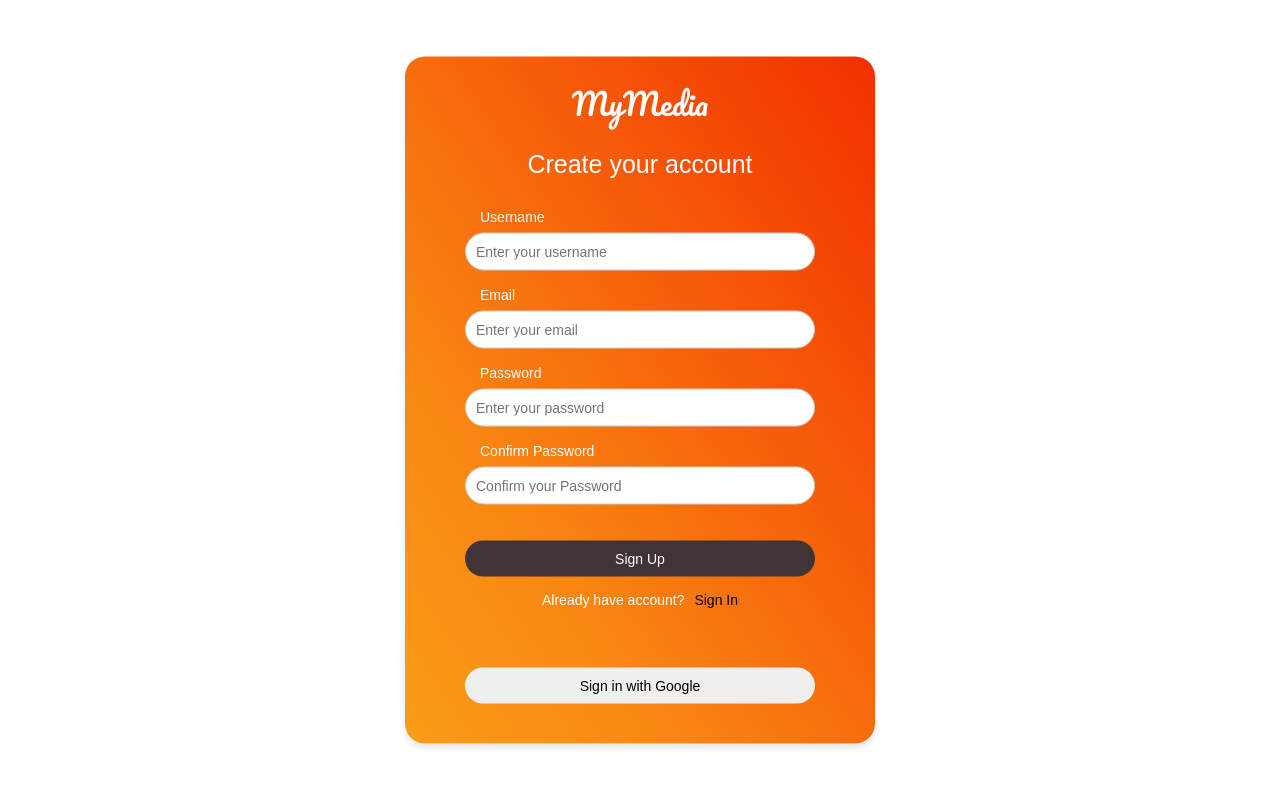
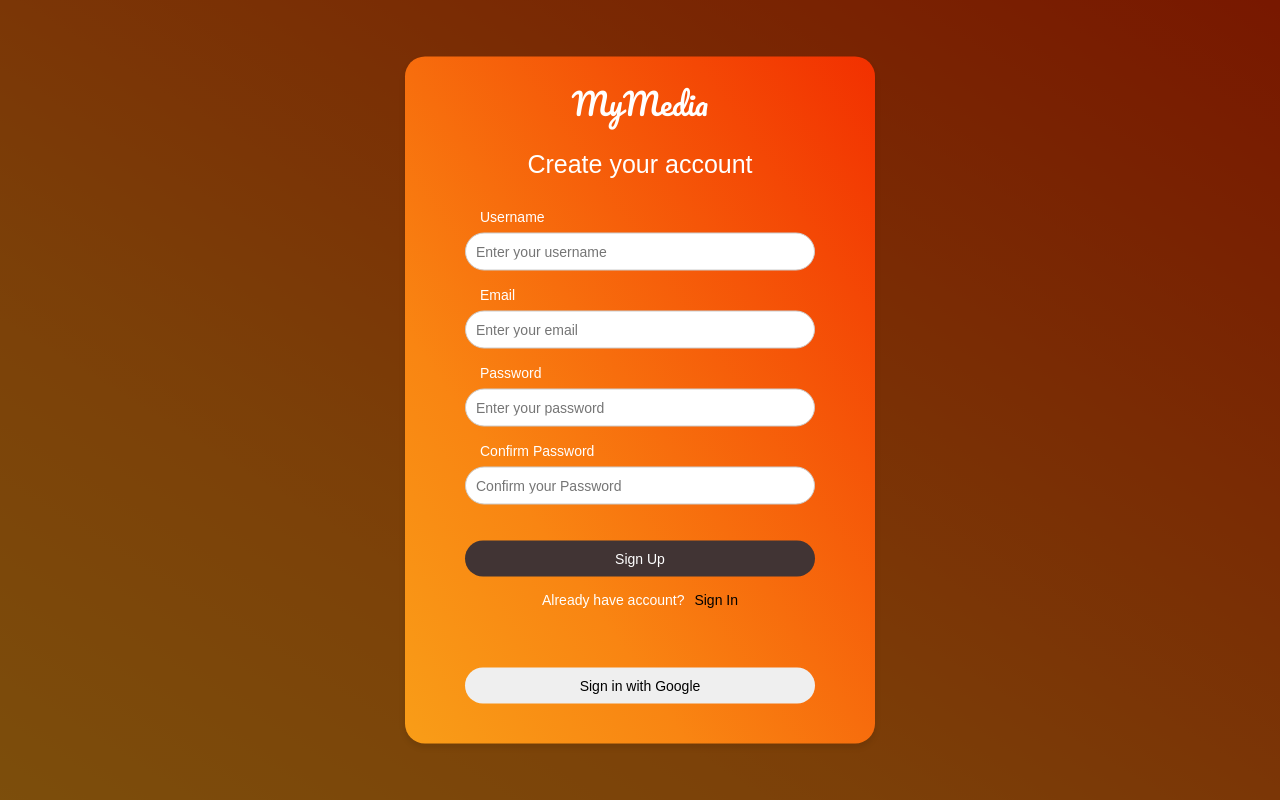
Before and after one commit to mnedza/MyMedia, a React (Vite) app in the folder client/: page / in a window 1280 px wide. Built offline with nearby package versions, Linux system fonts and the light colour scheme.

Commit message:
Added Background component and added it to AuthPage

```diff
--- /dev/null
+++ b/client/src/GeneralComponents/Background/Background.module.css
@@ -0,0 +1,20 @@
+.background {
+  position: absolute;
+  /* background-color: red; */
+  width: 100%;
+  height: 100%;
+
+  background: linear-gradient(
+    to top right,
+    #f9ad1b -20%,
+    #f98512 30%,
+    #f23000 100%
+  );
+}
+
+.shadow {
+  position: absolute;
+  width: 100%;
+  height: 100%;
+  background-color: rgba(0, 0, 0, 0.5);
+}
--- /dev/null
+++ b/client/src/GeneralComponents/Background/Background.tsx
@@ -0,0 +1,17 @@
+import styles from "./Background.module.css";
+
+interface BackgroundProps {
+  children: React.ReactNode;
+}
+
+const Background: React.FC<BackgroundProps> = ({
+  children,
+}: BackgroundProps) => {
+  return (
+    <div className={styles.background}>
+      <div className={styles.shadow}>{children}</div>
+    </div>
+  );
+};
+
+export default Background;
--- a/client/src/MainSocialMediaApp/Auth/components/AuthForm.module.css
+++ b/client/src/MainSocialMediaApp/Auth/components/AuthForm.module.css
@@ -7,14 +7,15 @@
   left: 50%;
   transform: translate(-50%, -50%);
 
+  border-radius: 2rem;
   box-shadow: 0 0.4rem 0.6rem rgba(0, 0, 0, 0.1);
+
   background: linear-gradient(
     to top right,
     #f9ad1b -20%,
     #f98512 30%,
     #f23000 100%
   );
-  border-radius: 2rem;
 }
 
 .logo {
--- a/client/src/MainSocialMediaApp/Auth/components/FormField.tsx
+++ b/client/src/MainSocialMediaApp/Auth/components/FormField.tsx
@@ -31,6 +31,7 @@ const FormField: React.FC<FormFieldProps> = ({ ...props }) => {
     return transformedPL;
   };
 
+
   return (
     <div className={classes.field} key={props.name}>
       <label className={classes.label}>
--- a/client/src/MainSocialMediaApp/Auth/page/AuthPage.tsx
+++ b/client/src/MainSocialMediaApp/Auth/page/AuthPage.tsx
@@ -1,11 +1,14 @@
 import { useState } from "react";
 import AuthForm from "../components/AuthForm";
+import Background from "../../../GeneralComponents/Background/Background";
 
 const AuthPage: React.FC = () => {
   const [hasAccount, setHasAccount] = useState<boolean>(false);
   return (
     <>
-      <AuthForm hasAccount={hasAccount} setHasAccount={setHasAccount} />
+      <Background>
+        <AuthForm hasAccount={hasAccount} setHasAccount={setHasAccount} />
+      </Background>
     </>
   );
 };
```
